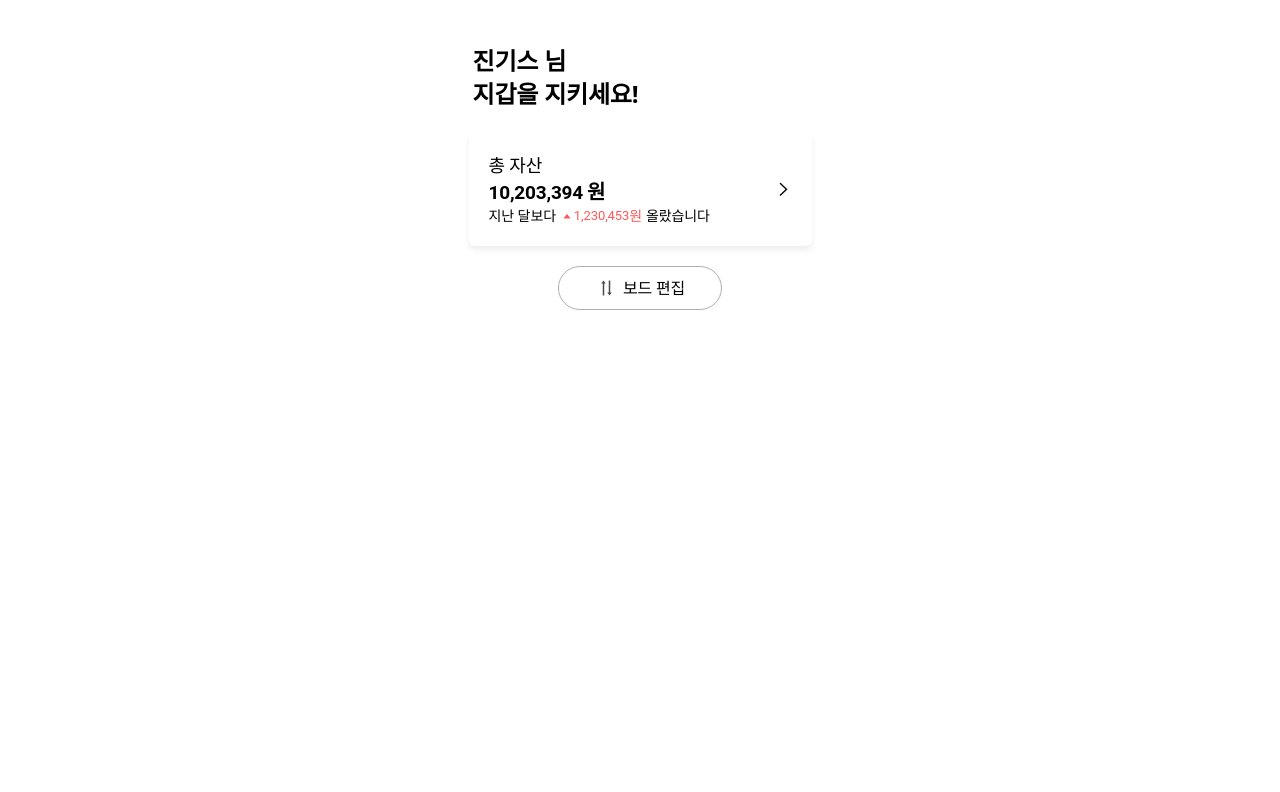
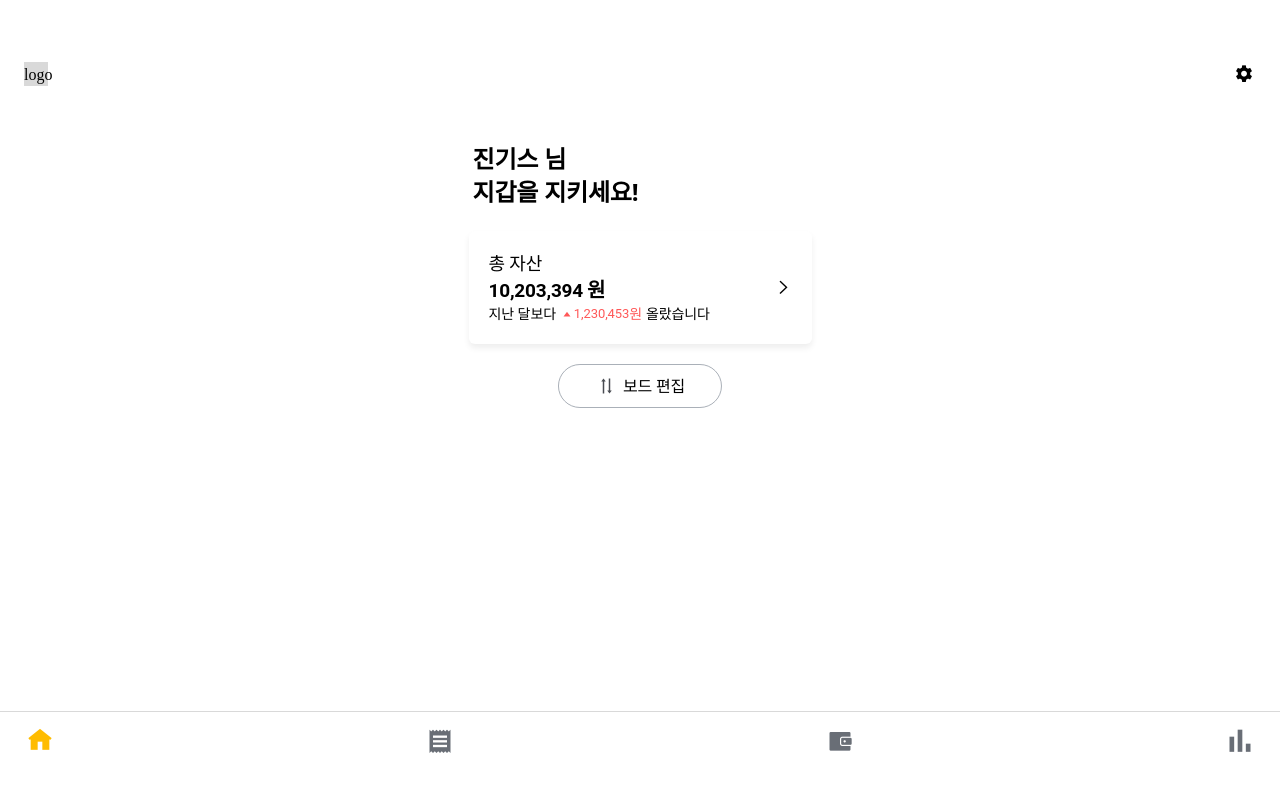
Before and after one commit to JGStudy/MoneyDefenseJGS, a Vue app in the folder MoneyDefenseJGS/: page / in a window 1280 px wide. Shown: the top 792 px of the page. Built offline with nearby package versions, Linux system fonts and the light colour scheme.

Commit message:
Docs: 작성 방법 참고하세요

```diff
--- a/MoneyDefenseJGS/src/pages/start/HomePage.vue
+++ b/MoneyDefenseJGS/src/pages/start/HomePage.vue
@@ -1,4 +1,5 @@
 <template>
+  <AppLayout title="" titleCustomClass="" close="" popupMessage="">
     <div class="text-title02 font-bold font-sans pr-1 pl-1 mt-11 mb-[23px]">
       <p>진기스 님</p>
       <p>지갑을 지키세요!</p>
@@ -23,9 +24,11 @@
       <div><i class="xi-angle-right"></i></div>
     </Card>
     <Button customClass="xi-exchange xi-1x rotate-90 text-kb-ui-03" editContent="보드 편집" />
+  </AppLayout>
 </template>
 
 <script setup>
+import AppLayout from '@/pages/layout/AppLayoutPage.vue'
 import Card from '@/components/common/BaseBox.vue'
 import Button from '@/components/button/EditCardBoardButton.vue'
 </script>
```
Lines whose indentation alone changed are shown as unchanged.
